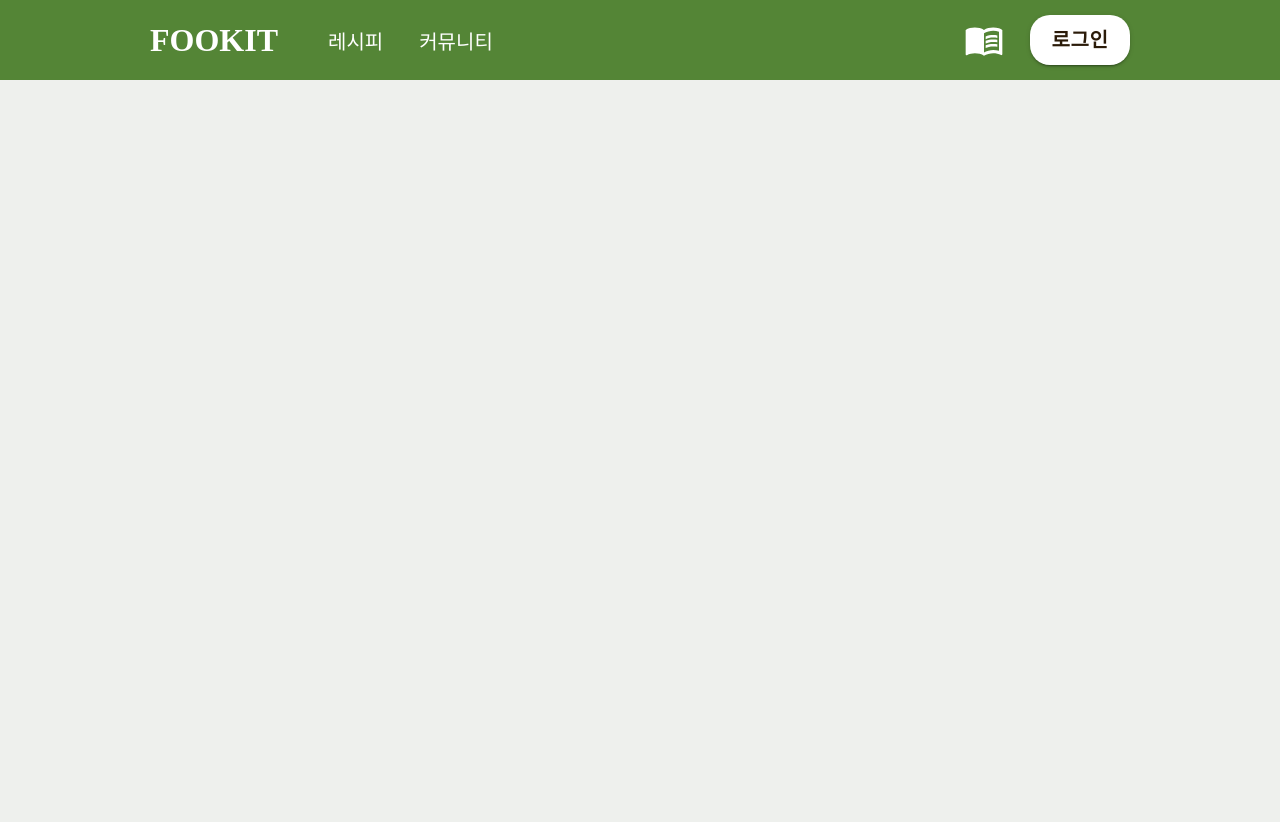
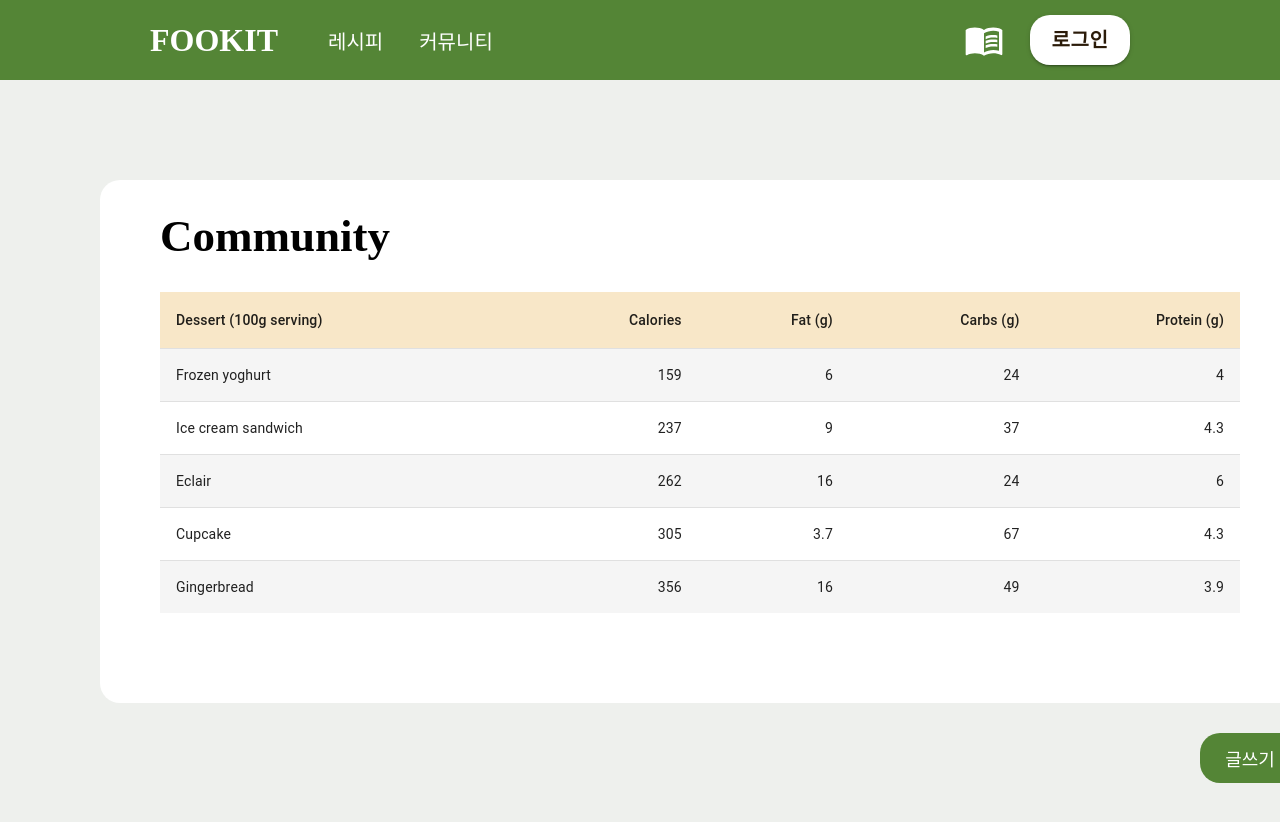
Before and after one commit to oooihmm/fookit, a React (Create React App) app: page /community in a window 1280 px wide. Shown: the top 822 px of the page. Before the commit the page ends 800 px from the top, so only its background shows below. Built offline with nearby package versions, Linux system fonts and the light colour scheme; a web font is replaced by a local one.

Commit message:
Feat: 커뮤니티 메인 페이지 마크업

```diff
--- /dev/null
+++ b/src/components/community/CommunityTable.tsx
@@ -0,0 +1,82 @@
+import * as React from 'react';
+import { styled } from '@mui/material/styles';
+import Table from '@mui/material/Table';
+import TableBody from '@mui/material/TableBody';
+import TableCell, { tableCellClasses } from '@mui/material/TableCell';
+import TableContainer from '@mui/material/TableContainer';
+import TableHead from '@mui/material/TableHead';
+import TableRow from '@mui/material/TableRow';
+import Paper from '@mui/material/Paper';
+
+const StyledTableCell = styled(TableCell)({
+  [`&.${tableCellClasses.head}`]: {
+    backgroundColor: '#F8E7C8',
+  },
+  [`&.${tableCellClasses.body}`]: {
+    fontSize: 14,
+  },
+});
+
+const StyledTableRow = styled(TableRow)(({ theme }) => ({
+  '&:nth-of-type(odd)': {
+    backgroundColor: theme.palette.action.hover,
+  },
+  '&:last-child td, &:last-child th': {
+    border: 0,
+  },
+}));
+
+function createData(
+  name: string,
+  calories: number,
+  fat: number,
+  carbs: number,
+  protein: number
+) {
+  return { name, calories, fat, carbs, protein };
+}
+
+const rows = [
+  createData('Frozen yoghurt', 159, 6.0, 24, 4.0),
+  createData('Ice cream sandwich', 237, 9.0, 37, 4.3),
+  createData('Eclair', 262, 16.0, 24, 6.0),
+  createData('Cupcake', 305, 3.7, 67, 4.3),
+  createData('Gingerbread', 356, 16.0, 49, 3.9),
+];
+
+const CommunityTable = () => {
+  return (
+    <TableContainer>
+      <Table
+        sx={{ width: '100%', boxShadow: 0 }}
+        aria-label='customized table'>
+        <TableHead>
+          <TableRow>
+            <StyledTableCell>Dessert (100g serving)</StyledTableCell>
+            <StyledTableCell align='right'>Calories</StyledTableCell>
+            <StyledTableCell align='right'>Fat&nbsp;(g)</StyledTableCell>
+            <StyledTableCell align='right'>Carbs&nbsp;(g)</StyledTableCell>
+            <StyledTableCell align='right'>Protein&nbsp;(g)</StyledTableCell>
+          </TableRow>
+        </TableHead>
+        <TableBody>
+          {rows.map((row) => (
+            <StyledTableRow key={row.name}>
+              <StyledTableCell
+                component='th'
+                scope='row'>
+                {row.name}
+              </StyledTableCell>
+              <StyledTableCell align='right'>{row.calories}</StyledTableCell>
+              <StyledTableCell align='right'>{row.fat}</StyledTableCell>
+              <StyledTableCell align='right'>{row.carbs}</StyledTableCell>
+              <StyledTableCell align='right'>{row.protein}</StyledTableCell>
+            </StyledTableRow>
+          ))}
+        </TableBody>
+      </Table>
+    </TableContainer>
+  );
+};
+
+export default CommunityTable;
--- /dev/null
+++ b/src/pages/community/index.tsx
@@ -0,0 +1 @@
+export { default } from './page';
--- /dev/null
+++ b/src/pages/community/page.tsx
@@ -0,0 +1,88 @@
+import React from 'react';
+import styled from 'styled-components';
+import { useNavigate } from 'react-router-dom';
+import CommunityTable from '../../components/community/CommunityTable';
+
+const Wrap = styled.div`
+  min-width: 1200px;
+  max-width: 1500px;
+  height: 100%;
+  padding: 30px 60px 90px 60px;
+  display: flex;
+  flex-direction: column;
+  gap: 30px;
+`;
+
+const ContentsWrap = styled.div`
+  min-width: 1200px;
+  max-width: 1500px;
+  padding: 30px 60px 90px 60px;
+  display: flex;
+  flex-direction: column;
+
+  background-color: white;
+  border-radius: 20px;
+  gap: 30px;
+`;
+
+const ContentsHeader = styled.div`
+  display: flex;
+  flex-direction: row;
+  justify-content: flex-start;
+  align-items: center;
+
+  h1 {
+    font-size: 45px;
+    font-weight: bold;
+  }
+`;
+
+const Contents = styled.div`
+  display: flex;
+  flex-wrap: wrap;
+  flex-direction: row;
+  justify-content: space-between;
+  gap: 60px 10%;
+`;
+
+const ContentsFooter = styled.div`
+  min-width: 1200px;
+  max-width: 1500px;
+
+  display: flex;
+  justify-content: flex-end;
+  padding-bottom: 90px;
+
+  button {
+    width: 100px;
+    height: 50px;
+    color: white;
+    border-radius: 20px;
+    background-color: #548536;
+    border: none;
+    font-size: 18px;
+    box-shadow: none;
+    cursor: pointer;
+  }
+`;
+
+const CommunityPage = () => {
+  const navigate = useNavigate();
+  return (
+    <Wrap>
+      <ContentsWrap>
+        <ContentsHeader>
+          <h1>Community</h1>
+        </ContentsHeader>
+        <Contents>
+          <CommunityTable />
+        </Contents>
+      </ContentsWrap>
+      <ContentsFooter>
+        <button onClick={() => navigate('/community/write')}>글쓰기</button>
+      </ContentsFooter>
+    </Wrap>
+  );
+};
+
+export default CommunityPage;
--- a/src/routes/index.tsx
+++ b/src/routes/index.tsx
@@ -6,6 +6,7 @@ const Home = lazy(() => import('../pages/Home'));
 const RecipesPage = lazy(() => import('../pages/recipes'));
 const RecipeDetailPage = lazy(() => import('../pages/recipes/detail'));
 const RecipeWritePage = lazy(() => import('../pages/recipes/write'));
+const CommunityPage = lazy(() => import('../pages/community'));
 const CommunityDetailPage = lazy(() => import('../pages/community/detail'));
 const CommunityWritePage = lazy(() => import('../pages/community/write'));
 const Login = lazy(() => import('../pages/Login'));
@@ -31,7 +32,9 @@ export default function AppRoutes() {
           <Route
             path='/recipes/:recipeNo/detail'
             element={<RecipeDetailPage />}></Route>
-          <Route path='/community'></Route>
+          <Route
+            path='/community'
+            element={<CommunityPage />}></Route>
           <Route
             path='/community/write'
             element={<CommunityWritePage />}></Route>
```
